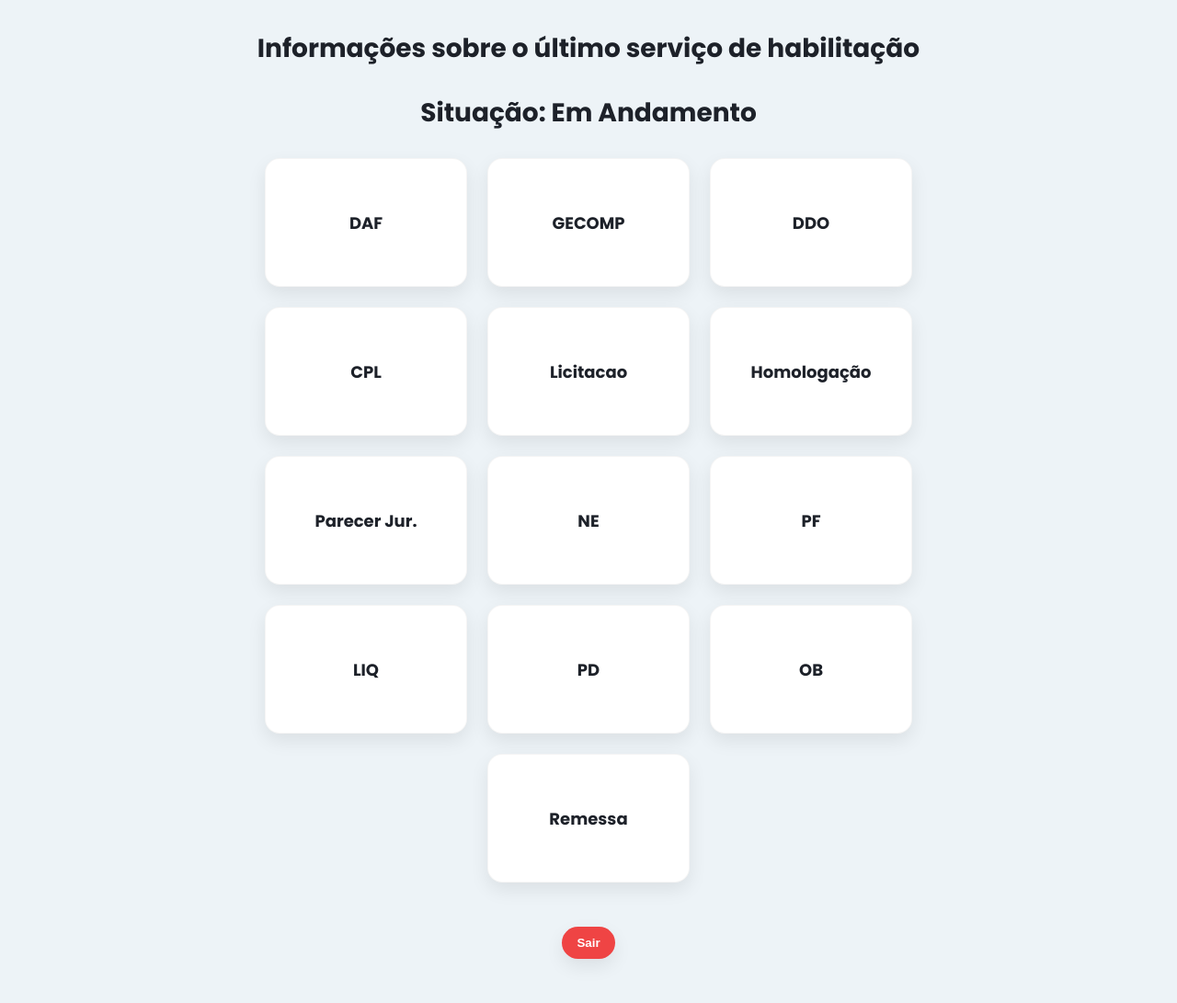
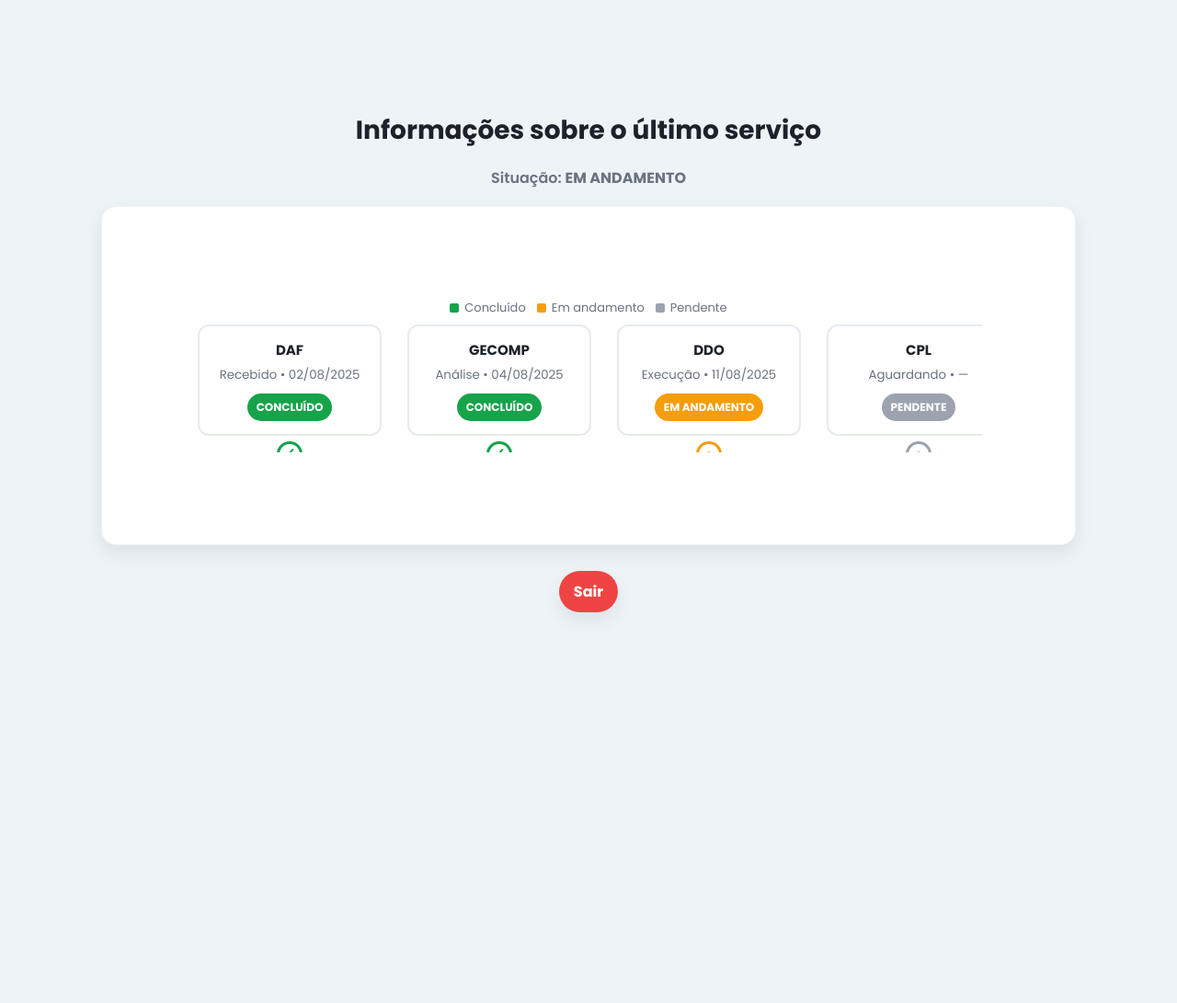
Before and after one commit to marcossrigel/Sistema_Acompanhamento, a PHP site: page /acompanhamento.php in a window 1280 px wide. Shown: the whole page at 92% size. After the commit the page ends 670 px from the top, so only its background shows below. Run offline with PHP 8.4, Linux system fonts and the light colour scheme.

Commit message:
nova atulaizacao

```diff
--- a/acompanhamento.php
+++ b/acompanhamento.php
@@ -3,204 +3,239 @@
 <head>
 <meta charset="UTF-8">
 <meta name="viewport" content="width=device-width, initial-scale=1.0">
-<title>Sistemas - Portal CEHAB</title>
+<title>Acompanhamento — Portal CEHAB</title>
 <link href="https://fonts.googleapis.com/css2?family=Poppins:wght@400;600;700&display=swap" rel="stylesheet">
 <style>
 :root{
-    --bg:#edf3f7;
-    --card:#fff;
-    --text:#1d2129;
-    --muted:#6b7280;
+  --bg:#edf3f7; --card:#fff; --text:#1d2129; --muted:#6b7280;
   --shadow:0 8px 20px rgba(0,0,0,.08);
-    --primary:#2563eb;
+  --primary:#2563eb; --success:#16a34a; --warn:#f59e0b; --line:#e5e7eb;
   --danger:#ef4444;
 }
 *{box-sizing:border-box;margin:0;padding:0}
 body{
-    font-family:'Poppins',sans-serif;
-    background:var(--bg);
-    min-height:100vh;
-    display:flex;align-items:center;justify-content:center;
-    color:var(--text);
+  font-family:'Poppins',sans-serif; background:var(--bg); color:var(--text);
+  min-height:100vh; display:flex; align-items:center; justify-content:center;
 }
-.wrap{
-    width:100%;
-    max-width:1100px;
-    padding:32px 20px 48px;
-    display:flex;flex-direction:column;align-items:center;
-    gap:28px;
+.wrap{ width:100%; max-width:1100px; padding:28px 20px 42px; display:flex; flex-direction:column; gap:18px; }
+.title{ text-align:center; font-weight:700; font-size:28px; }
+.subtitle{ text-align:center; color:var(--muted); font-weight:600; }
+
+/* TIMELINE WRAPPER */
+.timeline{
+  background:var(--card);
+  border-radius:16px;
+  box-shadow:var(--shadow);
+  padding:100px; /* antes era 18px */
+  border:1px solid #eef2f7;
 }
-.header{
-    width:100%;
-    display:flex;align-items:center;justify-content:space-between;
-    gap:12px;
+/* SCROLL AREA */
+.flow{
+  overflow-x:auto; padding-bottom:10px;
 }
-.hello{
-    font-weight:600;font-size:18px;color:var(--muted)
-}
-.title{
-    width:100%;
-    text-align:center;
-    font-weight:700;font-size:28px;
-}
-.grid{
-    width:100%;
-    display:grid;
-    grid-template-columns: repeat(6, 1fr);
-    gap:22px;
-    justify-items:center;
+.rail{
+  display:flex; align-items:flex-start; gap:28px; min-width:760px; padding:8px 4px;
+  position:relative;
 }
 
-@media (max-width:1200px){ .grid{grid-template-columns: repeat(4, 1fr);} }
-@media (max-width:900px){ .grid{grid-template-columns: repeat(3, 1fr);} }
-@media (max-width:640px){ .grid{grid-template-columns: repeat(2, 1fr);} }
-@media (max-width:420px){ .grid{grid-template-columns: 1fr;} }
+/* base card */
+.step{
+  width:200px; min-width:200px;
+  background:#fff; border:2px solid #e6ebf0; border-radius:12px; padding:14px;
+  text-align:center; position:relative;
+  transition:transform .15s ease, box-shadow .15s ease, border-color .15s ease;
+}
+.step:hover{ transform:translateY(-2px); box-shadow:0 10px 20px rgba(0,0,0,.06); }
+.step h4{ font-size:15px; font-weight:700; margin-bottom:6px; }
+.step small{ color:var(--muted); display:block; }
 
-.card {
-    width: 220px; /* antes era 180px */
-    height: 140px;
-    background: var(--card);
-    border-radius: 16px;
-    box-shadow: var(--shadow);
-    padding: 18px;
-    display: flex;
-    flex-direction: column;
-    align-items: center;
-    justify-content: center;
-    text-decoration: none;
-    transition: transform .15s ease, box-shadow .15s ease, border-color .15s ease;
-    border: 1px solid rgba(0,0,0,.04);
+/* status pill */
+.pill{
+  margin-top:10px; display:inline-block; padding:6px 10px; border-radius:999px;
+  font-size:12px; font-weight:700; color:#fff;
 }
-.card:hover, .card:focus{
-    transform:translateY(-2px);
-    box-shadow:0 12px 28px rgba(0,0,0,.12);
-    outline:none;
+.done .pill{ background:var(--success); }
+.current .pill{ background:var(--warn); }
+.todo .pill{ background:#9ca3af; }
+
+/* connector line + dot */
+.dot{
+  width:28px; height:28px; border-radius:999px; background:#fff; border:3px solid #9ca3af;
+  position:absolute; left:50%; transform:translateX(-50%); bottom:-36px; z-index:2;
+  display:flex; align-items:center; justify-content:center; font-weight:700; color:#9ca3af;
 }
-.card .icon{
-    font-size:32px; line-height:1; margin-bottom:12px;
+.done .dot{ border-color:var(--success); color:var(--success); }
+.current .dot{ border-color:var(--warn); color:var(--warn); }
+
+.connector{
+  position:absolute; left:0; right:0; height:6px; background:var(--line); bottom:-25px; z-index:1;
 }
-    .card .name{
-    text-align:center; font-weight:700; font-size:18px; color:var(--text);
-}
-.card .desc{
-    margin-top:6px; font-size:12px; color:var(--muted); text-align:center;
+.progress{
+  position:absolute; left:0; height:6px; background:var(--success); bottom:-25px; z-index:1;
+  width:0%;
 }
 
+/* legend */
+.legend{ display:flex; gap:12px; align-items:center; justify-content:center; color:var(--muted); font-size:13px; }
+.legend span{ display:inline-flex; align-items:center; gap:6px; }
+.legend i{ width:10px; height:10px; border-radius:2px; display:inline-block; }
+.legend .lg-done{ background:var(--success); }
+.legend .lg-current{ background:var(--warn); }
+.legend .lg-todo{ background:#9ca3af; }
+
+/* footer */
+.footer{ margin-top:10px; text-align:center; }
 .logout{
-    border:0; cursor:pointer; padding:10px 16px;
-    border-radius:999px; color:#fff; background:var(--danger);
-    font-weight:700; box-shadow:var(--shadow);
+  display:inline-block; text-decoration:none; text-align:center; color:#fff;
+  background:var(--danger); padding:10px 16px; border-radius:999px; font-weight:700; box-shadow:var(--shadow);
   transition:filter .15s ease;
 }
 .logout:hover{ filter:brightness(.95); }
-.footer{
-    margin-top:6px; display:flex; gap:10px; align-items:center;
-}
 
-.wrap {
-    width: 100%;
-    max-width: 800px;
-    padding: 32px 20px 48px;
-    display: flex;
-    flex-direction: column;
-    align-items: center;
-    justify-content: center;
-    gap: 28px;
-    min-height: 100vh;
-}
-
-.grid {
-  display: flex;
-  justify-content: center;
-  gap: 22px;
-  flex-wrap: wrap;
-}
-
-.footer {
-  margin-top: 20px;
-}
-
-.logout {
-  border: 0;
-  cursor: pointer;
-  padding: 10px 16px;
-  border-radius: 999px;
-  color: #fff;
-  background: var(--danger);
-  font-weight: 700;
-  box-shadow: var(--shadow);
-  transition: filter .15s ease;
-}
-.logout:hover {
-  filter: brightness(.95);
-}
-
+@media (max-width:720px){ .title{font-size:22px} }
 </style>
 </head>
 <body>
+  <main class="wrap">
+    <h1 class="title">Informações sobre o último serviço</h1>
+    <div class="subtitle">Situação: <strong>EM ANDAMENTO</strong></div>
 
-    <main class="wrap">
-    <h1 class="title">Informações sobre o último serviço de habilitação</h1>
-    <h1 class="title">Situação: Em Andamento</h1>
+    <section class="timeline">
+      <div class="legend" aria-hidden="true">
+        <span><i class="lg-done"></i> Concluído</span>
+        <span><i class="lg-current"></i> Em andamento</span>
+        <span><i class="lg-todo"></i> Pendente</span>
+      </div>
 
-    <section class="grid" aria-label="Lista de sistemas">
-        <a class="card" href="">
-            <div class="name">DAF</div>
-        </a>
+      <div class="flow">
+        <div class="rail" id="rail">
+          <!-- Linha de fundo e progresso -->
+          <div class="connector"></div>
+          <div class="progress" id="progress"></div>
 
-        <a class="card" href="">
-            <div class="name">GECOMP</div>
-        </a>
+          <!-- Exemplo de etapas (troque textos/datas/status conforme necessário) -->
+          <div class="step done">
+            <h4>DAF</h4>
+            <small>Recebido • 02/08/2025</small>
+            <div class="pill">CONCLUÍDO</div>
+            <div class="dot">✓</div>
+          </div>
 
-        <a class="card" href="">
-            <div class="name">DDO</div>
-        </a>
+          <div class="step done">
+            <h4>GECOMP</h4>
+            <small>Análise • 04/08/2025</small>
+            <div class="pill">CONCLUÍDO</div>
+            <div class="dot">✓</div>
+          </div>
 
-        <a class="card" href="">
-            <div class="name">CPL</div>
-        </a>
+          <div class="step current">
+            <h4>DDO</h4>
+            <small>Execução • 11/08/2025</small>
+            <div class="pill">EM ANDAMENTO</div>
+            <div class="dot">•</div>
+          </div>
 
-        <a class="card" href="">
-            <div class="name">Licitacao</div>
-        </a>
+          <div class="step todo">
+            <h4>CPL</h4>
+            <small>Aguardando • —</small>
+            <div class="pill">PENDENTE</div>
+            <div class="dot">•</div>
+          </div>
 
-        <a class="card" href="">
-            <div class="name">Homologação</div>
-        </a>
+          <div class="step todo">
+            <h4>Licitacao</h4>
+            <small>Aguardando • —</small>
+            <div class="pill">PENDENTE</div>
+            <div class="dot">•</div>
+          </div>
 
-        <a class="card" href="">
-            <div class="name">Parecer Jur.</div>
-        </a>
+          <div class="step todo">
+            <h4>Homologação</h4>
+            <small>Aguardando • —</small>
+            <div class="pill">PENDENTE</div>
+            <div class="dot">•</div>
+          </div>
 
-        <a class="card" href="">
-            <div class="name">NE</div>
-        </a>
+          <div class="step todo">
+            <h4>Parecer Jur.</h4>
+            <small>Aguardando • —</small>
+            <div class="pill">PENDENTE</div>
+            <div class="dot">•</div>
+          </div>
 
-        <a class="card" href="">
-            <div class="name">PF</div>
-        </a>
+          <div class="step todo">
+            <h4>NE</h4>
+            <small>Aguardando • —</small>
+            <div class="pill">PENDENTE</div>
+            <div class="dot">•</div>
+          </div>
 
-        <a class="card" href="">
-            <div class="name">LIQ</div>
-        </a>
+          <div class="step todo">
+            <h4>PF</h4>
+            <small>Aguardando • —</small>
+            <div class="pill">PENDENTE</div>
+            <div class="dot">•</div>
+          </div>
 
-        <a class="card" href="">
-            <div class="name">PD</div>
-        </a>
+          <div class="step todo">
+            <h4>LIQ</h4>
+            <small>Aguardando • —</small>
+            <div class="pill">PENDENTE</div>
+            <div class="dot">•</div>
+          </div>
 
-        <a class="card" href="">
-            <div class="name">OB</div>
-        </a>
+          <div class="step todo">
+            <h4>PD</h4>
+            <small>Aguardando • —</small>
+            <div class="pill">PENDENTE</div>
+            <div class="dot">•</div>
+          </div>
 
-        <a class="card" href="">
-            <div class="name">Remessa</div>
-        </a>
+          <div class="step todo">
+            <h4>OB</h4>
+            <small>Aguardando • —</small>
+            <div class="pill">PENDENTE</div>
+            <div class="dot">•</div>
+          </div>
 
+          <div class="step todo">
+            <h4>Remessa</h4>
+            <small>Aguardando • —</small>
+            <div class="pill">PENDENTE</div>
+            <div class="dot">•</div>
+          </div>
+        </div>
+      </div>
     </section>
 
-    <form action="logout.php" method="post" class="footer">
-        <button class="logout">Sair</button>
-    </form>
+    <div class="footer">
+      <a href="https://www.getic.pe.gov.br/?p=home" class="logout">Sair</a>
+    </div>
   </main>
+
+<script>
+  // Calcula a largura do "progress" até a etapa marcada como .current (ou última .done)
+  (function(){
+    const rail = document.getElementById('rail');
+    const progress = document.getElementById('progress');
+    const steps = Array.from(rail.querySelectorAll('.step'));
+    const idxCurrent = steps.findIndex(s => s.classList.contains('current'));
+    const lastDoneIdx = Math.max(...steps.map((s,i)=>s.classList.contains('done')?i:-1));
+    const targetIdx = idxCurrent >= 0 ? idxCurrent : lastDoneIdx;
+
+    if (targetIdx >= 0) {
+      const first = steps[0].getBoundingClientRect();
+      const target = steps[targetIdx].getBoundingClientRect();
+      const railRect = rail.getBoundingClientRect();
+      // largura do progresso: do início da trilha até o centro do dot da etapa alvo
+      const startX = first.left + first.width/2 - railRect.left;
+      const endX   = target.left + target.width/2 - railRect.left;
+      progress.style.width = Math.max(0, endX - startX) + 'px';
+    } else {
+      progress.style.width = '0px';
+    }
+  })();
+</script>
+
 </body>
 </html>
```
Lines whose indentation alone changed are shown as unchanged.
